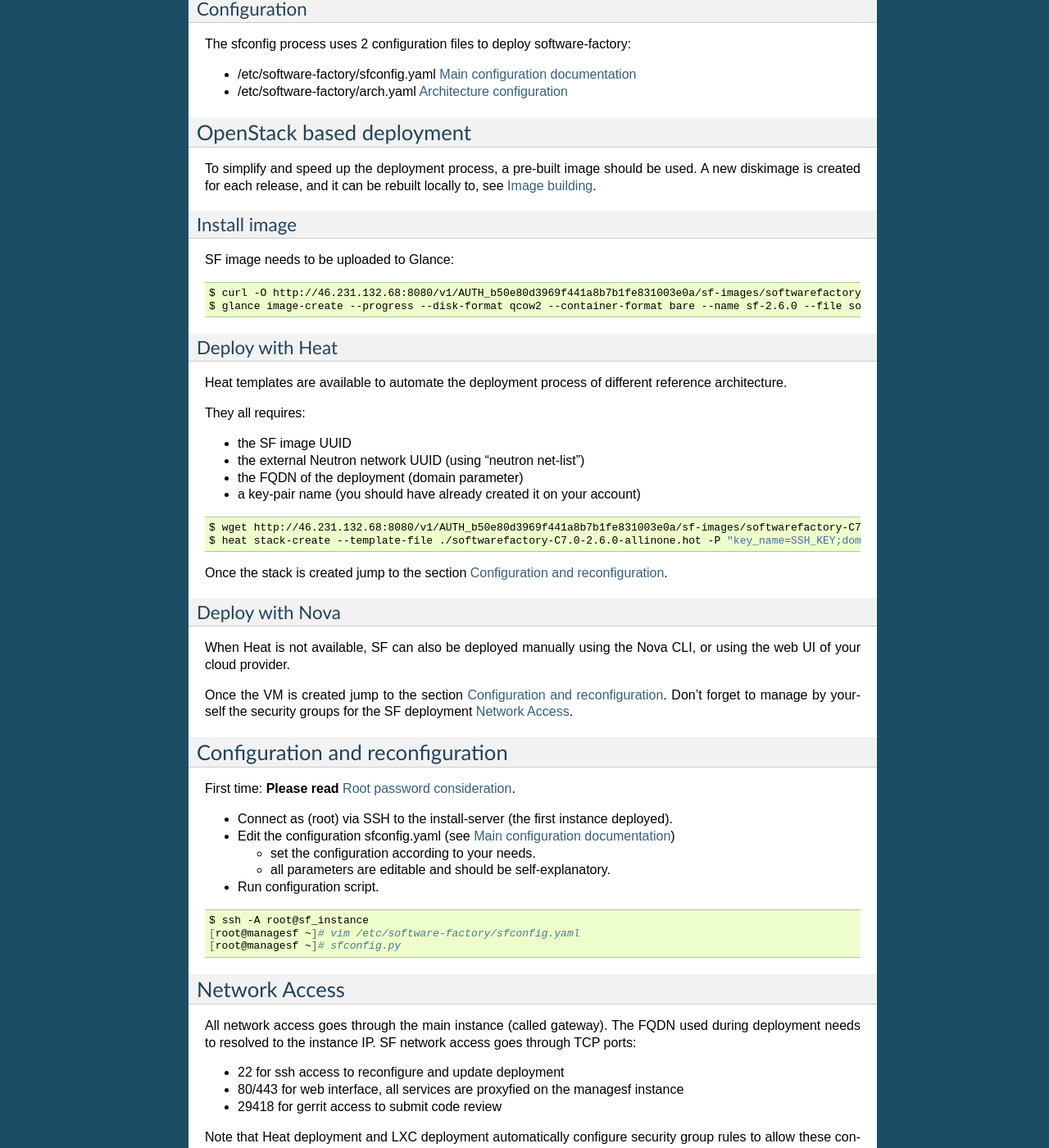
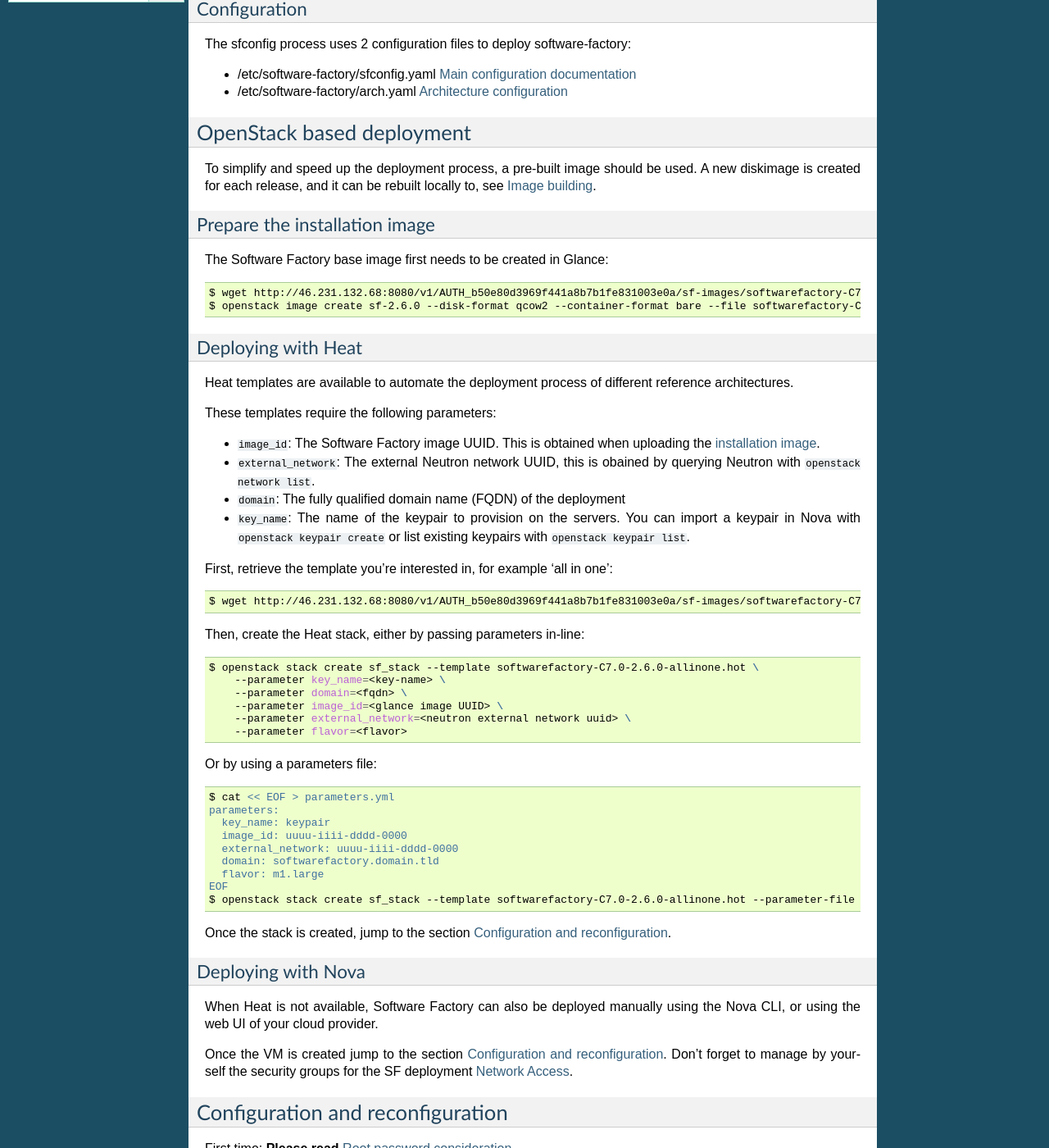
Before and after one commit to softwarefactory-project/sf-docs, a Sphinx documentation site: the page built from docs/deploy.rst, in a window 1280 px wide and 1400 px high, scrolled down 594 px. Shown: the whole window at 82% size. Built offline with Sphinx 7.4.7, drawn with Linux system fonts in a browser that asks for light colours; the version number could not be read and is left out; some of the changed text lies outside the part shown.

Commit message:
Flesh out a bit the docs regarding deployment
- Remove deprecated commands in favor of openstackclient
- Add some clarification on parameters

Change-Id: I3752e47161645243915aef85a785f319d14b747b

```diff
--- a/docs/deploy.rst
+++ b/docs/deploy.rst
@@ -50,42 +50,72 @@
 see :ref:`Image building<sfdib>`.
 
 
-Install image
-.............
+Prepare the installation image
+..............................
 
-SF image needs to be uploaded to Glance:
+The Software Factory base image first needs to be created in Glance:
 
 .. code-block:: bash
 
- $ curl -O http://46.231.132.68:8080/v1/AUTH_b50e80d3969f441a8b7b1fe831003e0a/sf-images/softwarefactory-C7.0-2.6.0.img.qcow2
- $ glance image-create --progress --disk-format qcow2 --container-format bare --name sf-2.6.0 --file softwarefactory-C7.0-2.6.0.img.qcow2
+  $ wget http://46.231.132.68:8080/v1/AUTH_b50e80d3969f441a8b7b1fe831003e0a/sf-images/softwarefactory-C7.0-2.6.0.img.qcow2
+  $ openstack image create sf-2.6.0 --disk-format qcow2 --container-format bare --file softwarefactory-C7.0-2.6.0.img.qcow2
 
 
-Deploy with Heat
-................
+Deploying with Heat
+...................
 
-Heat templates are available to automate the deployment process of different reference architecture.
+Heat templates are available to automate the deployment process of different reference architectures.
 
-They all requires:
+These templates require the following parameters:
 
-* the SF image UUID
-* the external Neutron network UUID (using "neutron net-list")
-* the FQDN of the deployment (domain parameter)
-* a key-pair name (you should have already created it on your account)
+* ``image_id``: The Software Factory image UUID. This is obtained when
+  uploading the `installation image <Prepare the installation image>`_.
+* ``external_network``: The external Neutron network UUID, this is obained by
+  querying Neutron with ``openstack network list``.
+* ``domain``: The fully qualified domain name (FQDN) of the deployment
+* ``key_name``: The name of the keypair to provision on the servers. You can
+  import a keypair in Nova with ``openstack keypair create`` or list existing
+  keypairs with ``openstack keypair list``.
+
+First, retrieve the template you're interested in, for example 'all in one':
 
 .. code-block:: bash
 
- $ wget http://46.231.132.68:8080/v1/AUTH_b50e80d3969f441a8b7b1fe831003e0a/sf-images/softwarefactory-C7.0-2.6.0-allinone.hot
- $ heat stack-create --template-file ./softwarefactory-C7.0-2.6.0-allinone.hot -P "key_name=SSH_KEY;domain=FQDN;image_id=GLANCE_UUID;external_network=NETWORK_UUID;flavor=m1.large" sf_stack
+  $ wget http://46.231.132.68:8080/v1/AUTH_b50e80d3969f441a8b7b1fe831003e0a/sf-images/softwarefactory-C7.0-2.6.0-allinone.hot
 
-Once the stack is created jump to the section :ref:`Configuration and reconfiguration <reconfiguration>`.
+Then, create the Heat stack, either by passing parameters in-line:
+
+.. code-block:: bash
+
+  $ openstack stack create sf_stack --template softwarefactory-C7.0-2.6.0-allinone.hot \
+      --parameter key_name=<key-name> \
+      --parameter domain=<fqdn> \
+      --parameter image_id=<glance image UUID> \
+      --parameter external_network=<neutron external network uuid> \
+      --parameter flavor=<flavor>
+
+Or by using a parameters file:
+
+.. code-block:: bash
+
+  $ cat << EOF > parameters.yml
+  parameters:
+    key_name: keypair
+    image_id: uuuu-iiii-dddd-0000
+    external_network: uuuu-iiii-dddd-0000
+    domain: softwarefactory.domain.tld
+    flavor: m1.large
+  EOF
+  $ openstack stack create sf_stack --template softwarefactory-C7.0-2.6.0-allinone.hot --parameter-file parameters.yml
+
+Once the stack is created, jump to the section :ref:`Configuration and reconfiguration <reconfiguration>`.
 
 
-Deploy with Nova
-................
+Deploying with Nova
+...................
 
-When Heat is not available, SF can also be deployed manually using the Nova CLI, or
-using the web UI of your cloud provider.
+When Heat is not available, Software Factory can also be deployed manually
+using the Nova CLI, or using the web UI of your cloud provider.
 
 Once the VM is created jump to the section :ref:`Configuration and reconfiguration <reconfiguration>`.
 Don't forget to manage by yourself the security groups for the SF deployment :ref:`Network Access <network-access>`.
```
